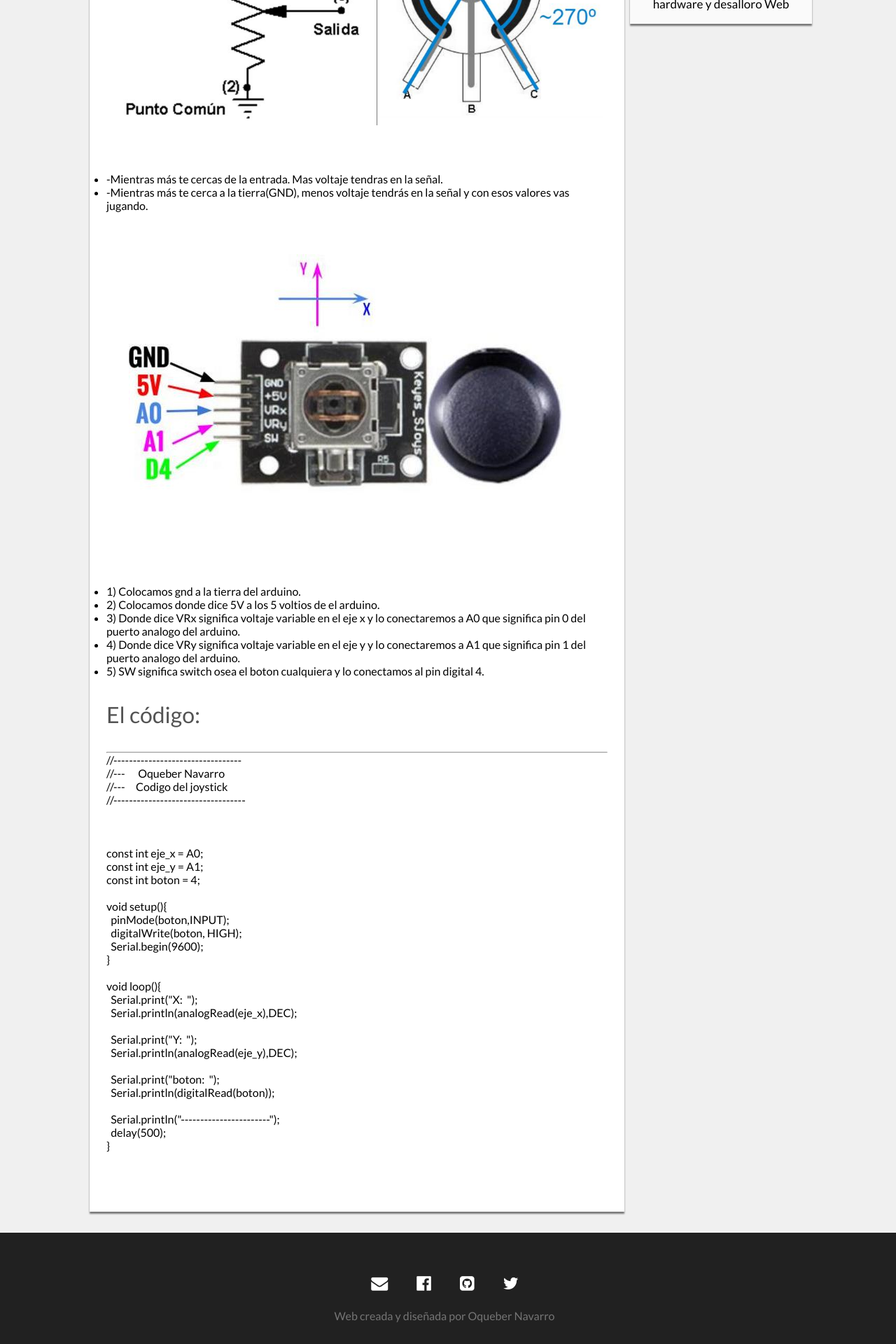
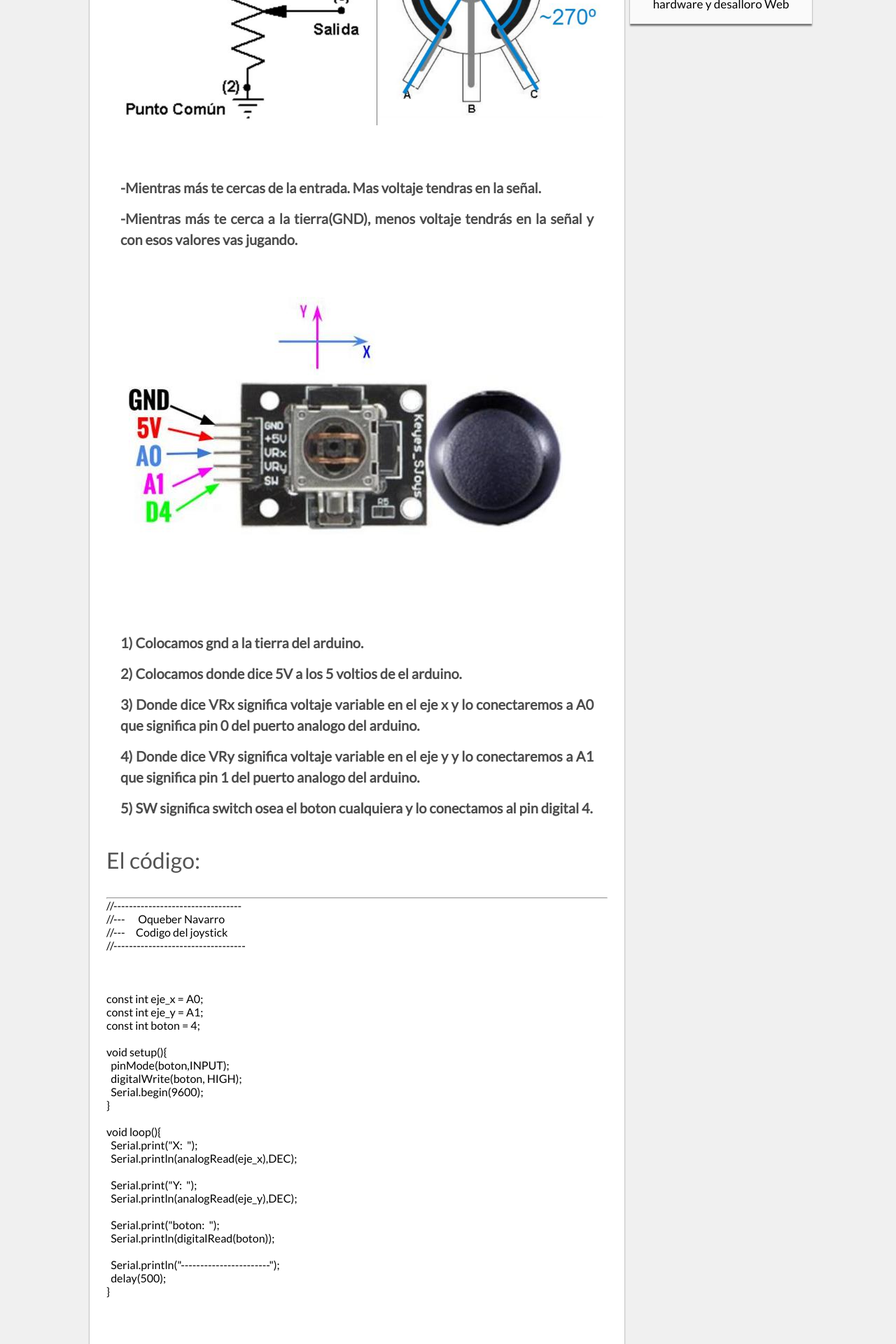
Before and after one commit to oqueber/oqueber-oqueber.github.io, a Jekyll site: the page built from _posts/0000-01-04-joystick.md, in a window 1280 px wide. Shown: the part 1270-3190 px from the top of the page at 70% size. Built offline with Jekyll 4.4.1, drawn with Linux system fonts in a browser that asks for light colours; nearby versions of some CDN libraries; comment, search, counter and statistics services are not loaded.

Commit message:
Agregando estilos a la lista ordenadas y desordenadas

```diff
--- a/_sass/style-blog.scss
+++ b/_sass/style-blog.scss
@@ -102,6 +102,15 @@ strong{
      padding: 30px;
      font-weight: bold;
      list-style: none;
+}
+.post ul li {
+    color: rgba(0, 0, 0, 0.7);
+    font-size: 20px;
+    line-height: 1.5em;
+    text-align: justify;
+    padding: 7px 20px;
+    font-weight: bold;
+    list-style: none;
 }
 .post img{
      max-width: 99%;
```
